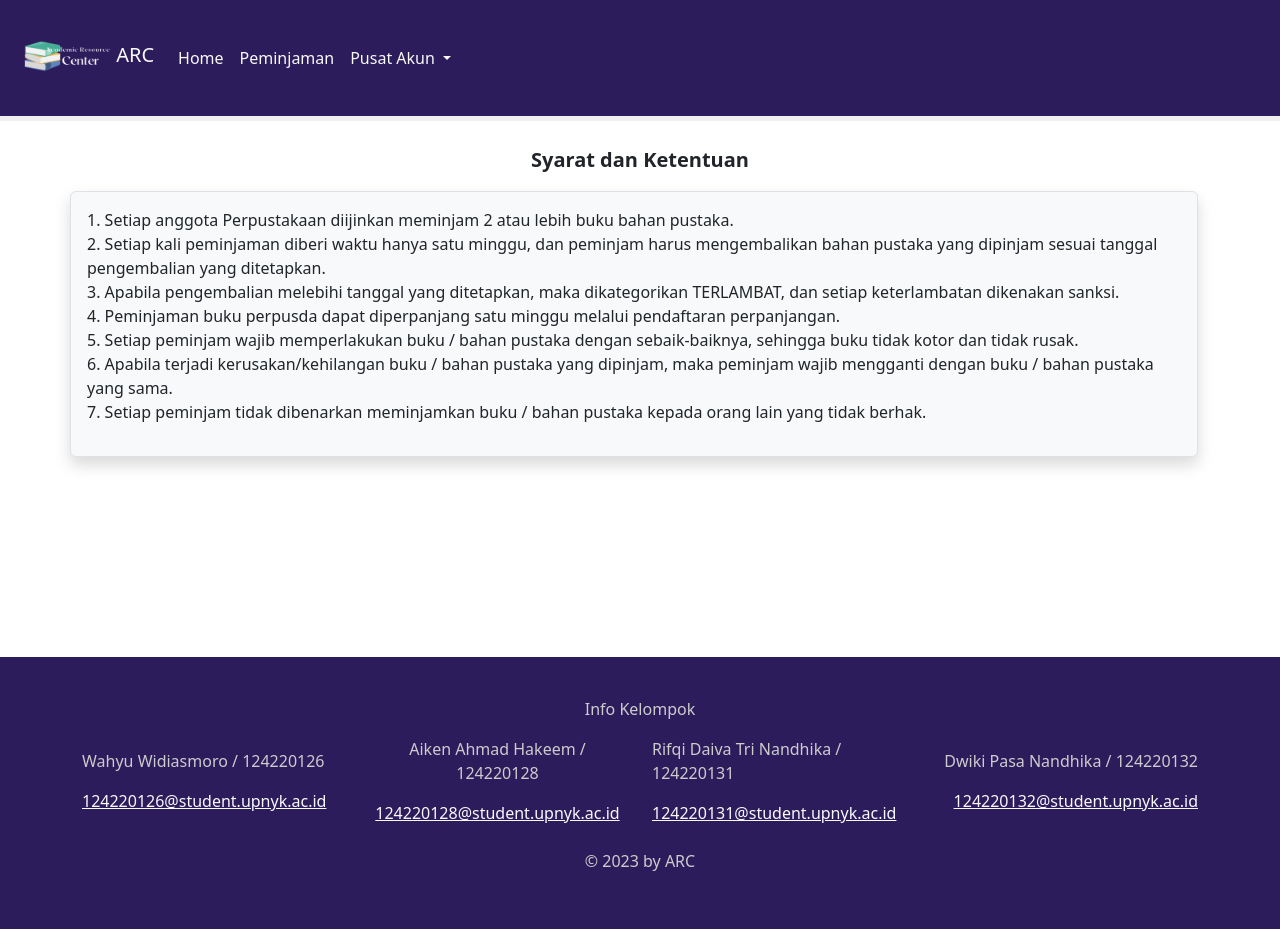
After one commit to rifqidaiva/tw-1, a Flask app: page /syarat in a window 1280 px wide. The commit adds this page. Run offline with Flask 3, Linux system fonts and the light colour scheme; some libraries are stand-ins or nearby versions.

Commit message:
Add syarat page

```diff
--- a/app.py
+++ b/app.py
@@ -21,7 +21,7 @@ def register():
         username = request.form['username']
         password = request.form['password']
         cursor = mysql.connection.cursor()
-        kondisi = cursor.execute('SELECT * FROM users WHERE username=%s', (username,))
+        cursor.execute('SELECT * FROM users WHERE username=%s', (username,))
         if  cursor.fetchone():
             return render_template('form.html', pesan='Username telah digunakan')
         else:
@@ -61,7 +61,9 @@ def halaman():
     else:
         return redirect(url_for('login'))
 
-
+@app.route("/syarat")
+def syarat():
+    return render_template('syarat.html')
 
 @app.route('/logout')
 def logout():
--- /dev/null
+++ b/templates/navbar.html
@@ -0,0 +1,73 @@
+<nav class="navbar navbar-expand-lg">
+  <div class="container-fluid">
+    <div>
+      <img src="/static/logo.png" width="100" height="100" />
+      <a class="navbar-brand text-light" href="/">ARC</a>
+    </div>
+
+    <div>
+      <button class="navbar-toggler" type="button" data-bs-toggle="collapse" data-bs-target="#navbarSupportedContent"
+        aria-controls="navbarSupportedContent" aria-expanded="false" aria-label="Toggle navigation">
+        <span class="navbar-toggler-icon"><img src="/static/icon.jpg" width="30" height="30" /></span>
+      </button>
+    </div>
+
+    <div class="collapse navbar-collapse" id="navbarSupportedContent">
+      <ul class="navbar-nav me-auto mb-2 mb-lg-0">
+        <li class="nav-item">
+          <a class="nav-link active text-light" aria-current="page" href="/">Home</a>
+        </li>
+        <li class="nav-item">
+          <a class="nav-link text-light" href="user.php">Peminjaman</a>
+        </li>
+        <li class="nav-item dropdown">
+          <a class="nav-link dropdown-toggle text-light" href="#" role="button" data-bs-toggle="dropdown"
+            aria-expanded="false">
+            Pusat Akun
+          </a>
+          <ul class="dropdown-menu">
+          {% if not session.get('username') %}
+              <li><a class="dropdown-item" href="/register">Buat Akun <svg xmlns="http://www.w3.org/2000/svg"
+                    height="1em" viewBox="0 0 448 512">
+                    <style>
+                      svg {
+                        fill: #8f8f8f
+                      }
+                    </style>
+                    <path
+                      d="M256 80c0-17.7-14.3-32-32-32s-32 14.3-32 32V224H48c-17.7 0-32 14.3-32 32s14.3 32 32 32H192V432c0 17.7 14.3 32 32 32s32-14.3 32-32V288H400c17.7 0 32-14.3 32-32s-14.3-32-32-32H256V80z" />
+                  </svg></a></li>
+              <li><a class="dropdown-item" href="/login">Login Akun <svg xmlns="http://www.w3.org/2000/svg"
+                    height="1em" viewBox="0 0 512 512">
+                    <style>
+                      svg {
+                        fill: #8f8f8f
+                      }
+                    </style>
+                    <path
+                      d="M217.9 105.9L340.7 228.7c7.2 7.2 11.3 17.1 11.3 27.3s-4.1 20.1-11.3 27.3L217.9 406.1c-6.4 6.4-15 9.9-24 9.9c-18.7 0-33.9-15.2-33.9-33.9l0-62.1L32 320c-17.7 0-32-14.3-32-32l0-64c0-17.7 14.3-32 32-32l128 0 0-62.1c0-18.7 15.2-33.9 33.9-33.9c9 0 17.6 3.6 24 9.9zM352 416l64 0c17.7 0 32-14.3 32-32l0-256c0-17.7-14.3-32-32-32l-64 0c-17.7 0-32-14.3-32-32s14.3-32 32-32l64 0c53 0 96 43 96 96l0 256c0 53-43 96-96 96l-64 0c-17.7 0-32-14.3-32-32s14.3-32 32-32z" />
+                  </svg></a></li>
+          {% else %}
+              <li><a class="dropdown-item" href="/logout" role="button">Logout <svg
+                    xmlns="http://www.w3.org/2000/svg" height="1em" viewBox="0 0 512 512">
+                    <style>
+                      svg {
+                        fill: #8f8f8f
+                      }
+                    </style>
+                    <path
+                      d="M377.9 105.9L500.7 228.7c7.2 7.2 11.3 17.1 11.3 27.3s-4.1 20.1-11.3 27.3L377.9 406.1c-6.4 6.4-15 9.9-24 9.9c-18.7 0-33.9-15.2-33.9-33.9l0-62.1-128 0c-17.7 0-32-14.3-32-32l0-64c0-17.7 14.3-32 32-32l128 0 0-62.1c0-18.7 15.2-33.9 33.9-33.9c9 0 17.6 3.6 24 9.9zM160 96L96 96c-17.7 0-32 14.3-32 32l0 256c0 17.7 14.3 32 32 32l64 0c17.7 0 32 14.3 32 32s-14.3 32-32 32l-64 0c-53 0-96-43-96-96L0 128C0 75 43 32 96 32l64 0c17.7 0 32 14.3 32 32s-14.3 32-32 32z" />
+                  </svg></a></li>
+          {% endif %}
+            <li>
+              <hr class="dropdown-divider" />
+            </li>
+            <li>
+              <a class="dropdown-item" href="/syarat">Syarat & Ketentuan</a>
+            </li>
+          </ul>
+        </li>
+      </ul>
+    </div>
+  </div>
+</nav>
--- /dev/null
+++ b/templates/syarat.html
@@ -0,0 +1,56 @@
+<!DOCTYPE html>
+<html>
+
+<head>
+  <meta charset="utf-8">
+  <meta name="viewport" content="width=device-width, initial-scale=1">
+  <title>Home</title>
+  <link rel="stylesheet" type="text/css" href="static/custom.css">
+  <link href="https://cdn.jsdelivr.net/npm/bootstrap@5.3.0-alpha3/dist/css/bootstrap.min.css" rel="stylesheet"
+    integrity="sha384-KK94CHFLLe+nY2dmCWGMq91rCGa5gtU4mk92HdvYe+M/SXH301p5ILy+dN9+nJOZ" crossorigin="anonymous">
+</head>
+
+<body>
+  {% include 'navbar.html' %}
+
+  <div id="progress-bar">
+    <div id="progress-bar-fill"></div>
+  </div>
+
+  <p class=" mt-4" style="text-align: center; font-size:20px "><b>Syarat dan Ketentuan</b>
+  <div class="container text-justify" style="min-height: 1lv;">
+    <div class="row align-items-end">
+      <div class="col border shadow p-3 bg-body-tertiary rounded">
+        <div class="auto__item">
+          <p> 1. Setiap anggota Perpustakaan diijinkan meminjam 2 atau lebih buku bahan pustaka. <br>
+            2. Setiap kali peminjaman diberi waktu hanya satu minggu, dan peminjam harus mengembalikan bahan pustaka
+            yang dipinjam sesuai tanggal pengembalian yang ditetapkan. <br>
+            3. Apabila pengembalian melebihi tanggal yang ditetapkan, maka dikategorikan TERLAMBAT, dan setiap
+            keterlambatan dikenakan sanksi. <br>
+            4. Peminjaman buku perpusda dapat diperpanjang satu minggu melalui pendaftaran perpanjangan. <br>
+            5. Setiap peminjam wajib memperlakukan buku / bahan pustaka dengan sebaik-baiknya, sehingga buku tidak kotor
+            dan tidak rusak. <br>
+            6. Apabila terjadi kerusakan/kehilangan buku / bahan pustaka yang dipinjam, maka peminjam wajib mengganti
+            dengan buku / bahan pustaka yang sama. <br>
+            7. Setiap peminjam tidak dibenarkan meminjamkan buku / bahan pustaka kepada orang lain yang tidak
+            berhak.<br>
+          </p>
+
+        </div>
+      </div>
+      &nbsp; &nbsp;
+
+
+    </div>
+  </div>
+
+  <div style="min-height: 200px"></div>
+  {% include 'footer.html' %}
+
+  <script src="javascript.js"></script>
+  <script src="https://cdn.jsdelivr.net/npm/bootstrap@5.3.0-alpha3/dist/js/bootstrap.bundle.min.js"
+    integrity="sha384-ENjdO4Dr2bkBIFxQpeoTz1HIcje39Wm4jDKdf19U8gI4ddQ3GYNS7NTKfAdVQSZe"
+    crossorigin="anonymous"></script>
+</body>
+
+</html>
```
Also changed, not shown: templates/index.html (+1 -73 lines).
